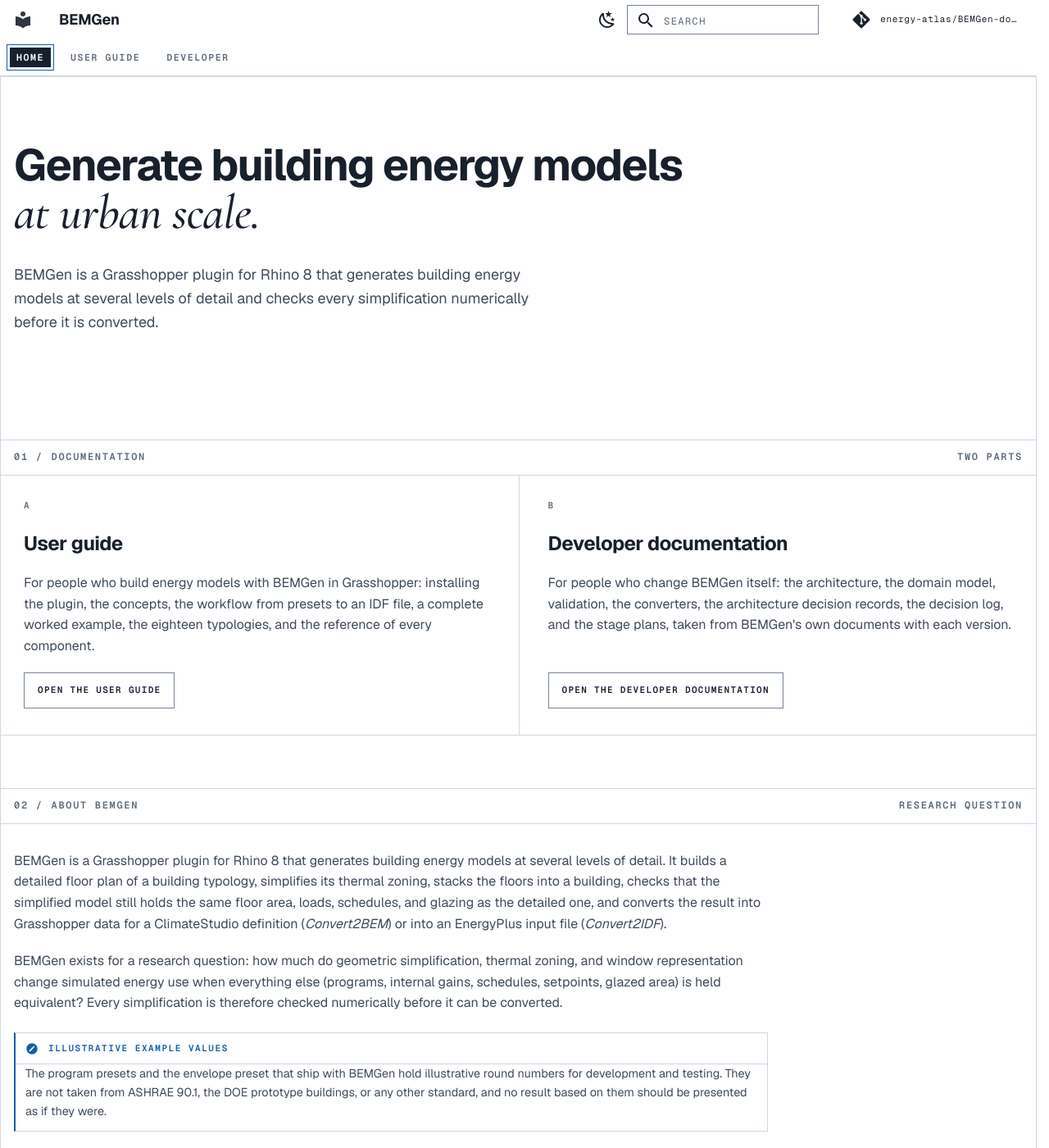
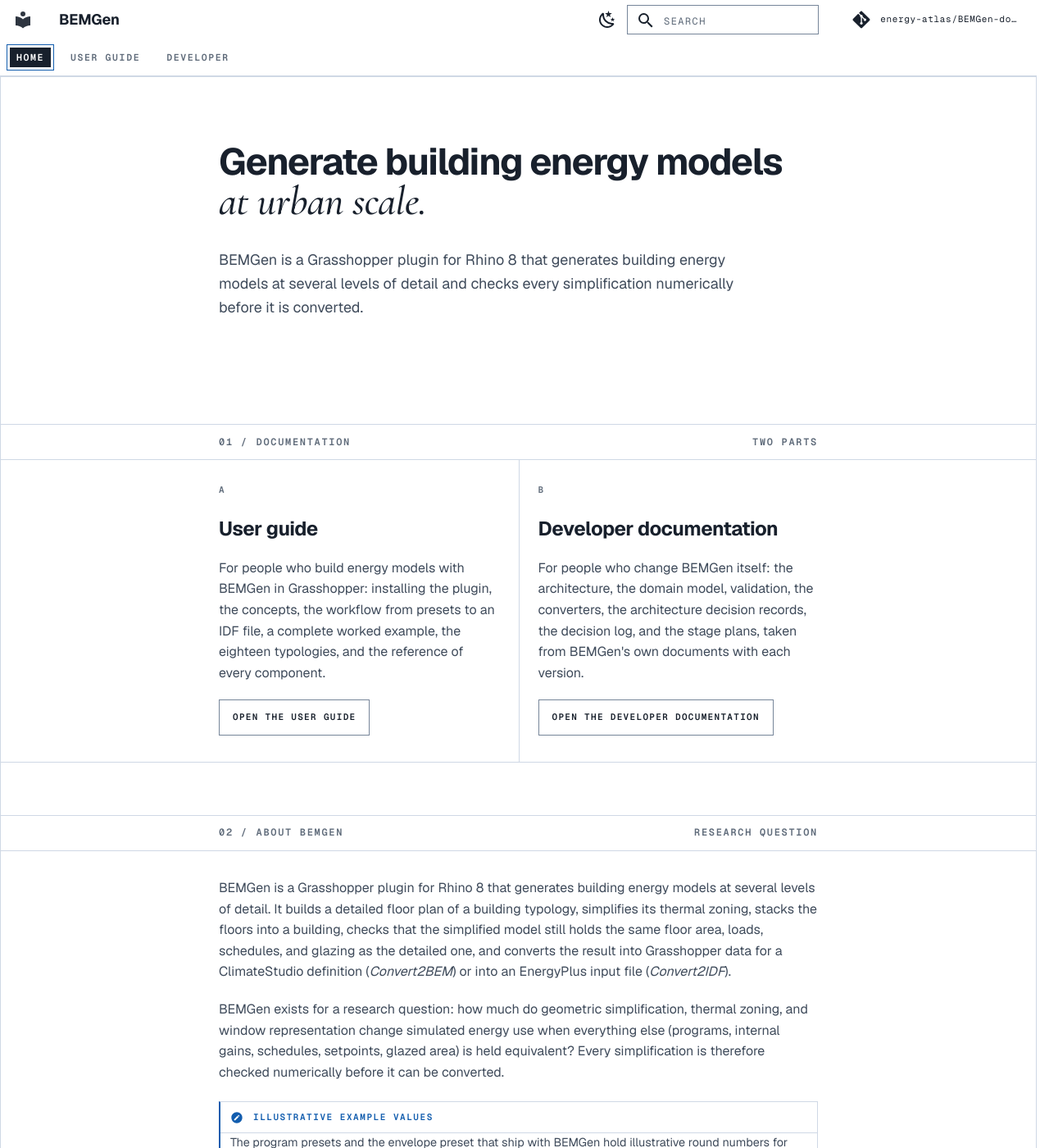
Before and after one commit to Energy-Atlas/BEMGen-docs, an MkDocs documentation site: the page built from docs/index.md, in a window 1280 px wide and 1400 px high. Shown: the whole window at 82% size. Built offline with MkDocs 1.6.1 and Material for MkDocs 9.7.7, drawn with Linux system fonts in a browser that asks for light colours; comment, search, counter and statistics services are not loaded.

Commit message:
fix(site): make titled cells clickable and give the landing page the sidebar margins

```diff
--- a/docs/assets/stylesheets/bemgen.css
+++ b/docs/assets/stylesheets/bemgen.css
@@ -141,6 +141,32 @@
 
 .md-content__inner {
   padding-top: 1.2rem;
+}
+
+/*
+ * A page that hides a sidebar (the landing page hides both) keeps the sidebar's width as an empty margin, without its
+ * rule, so its text lines up with the text of every other page. Only the content moves: strips and grids still run
+ * from frame to frame. --ea-inset-left and --ea-inset-right hold the empty margins.
+ */
+.md-content {
+  --ea-inset-left: 0rem;
+  --ea-inset-right: 0rem;
+}
+
+@media screen and (min-width: 76.25em) {
+  .md-sidebar--primary[hidden] ~ .md-content {
+    --ea-inset-left: 12.1rem;
+  }
+
+  .md-sidebar--secondary[hidden] ~ .md-content {
+    --ea-inset-right: 12.1rem;
+  }
+}
+
+[dir] .md-main__inner > .md-content > .md-content__inner.md-typeset,
+[dir] .md-main__inner > .md-content > .md-path {
+  margin-left: calc(var(--ea-gutter) + var(--ea-inset-left));
+  margin-right: calc(var(--ea-gutter) + var(--ea-inset-right));
 }
 
 /* ---------------------------------------------------------------------------------------------------------------------
@@ -735,10 +761,11 @@
   gap: 0.5rem;
   letter-spacing: 0.14em;
   line-height: 1.3;
-  margin: 3.2rem calc(-1 * var(--ea-gutter)) 1.6rem;
+  margin: 3.2rem calc(-1 * (var(--ea-gutter) + var(--ea-inset-right))) 1.6rem
+    calc(-1 * (var(--ea-gutter) + var(--ea-inset-left)));
   max-width: none;
   min-height: 2.2rem;
-  padding: 0.5rem var(--ea-gutter);
+  padding: 0.5rem calc(var(--ea-gutter) + var(--ea-inset-right)) 0.5rem calc(var(--ea-gutter) + var(--ea-inset-left));
   position: relative;
   text-transform: uppercase;
 }
@@ -771,17 +798,30 @@
 
 /* ---------------------------------------------------------------------------------------------------------------------
  * Grids of cells (spec sections 6 and 8). Material's `grid cards` markup becomes one continuous grid with shared
- * borders: each cell draws its right and bottom rule, and the grid clips the rules at its outer edge.
+ * borders. The outer block draws the top and bottom rules from frame to frame; the list inside it is the grid, inset
+ * like the text, and each cell draws its right and bottom rule, which the list clips at its outer edge. Cells pad
+ * their text by the gutter, so it lines up with the prose above and below.
  * ------------------------------------------------------------------------------------------------------------------ */
 
 .md-typeset .grid.cards {
   border-bottom: 1px solid var(--ea-border-subtle);
   border-top: 1px solid var(--ea-border-subtle);
+  display: block;
+  margin: 1.6rem calc(-1 * (var(--ea-gutter) + var(--ea-inset-right))) 1.6rem
+    calc(-1 * (var(--ea-gutter) + var(--ea-inset-left)));
+  max-width: none;
+  padding: 0 var(--ea-inset-right) 0 var(--ea-inset-left);
+}
+
+.md-typeset .grid.cards > :is(ul, ol) {
   counter-reset: ea-cell;
+  display: grid;
   gap: 0;
   grid-template-columns: repeat(auto-fit, minmax(min(100%, 14rem), 1fr));
-  margin: 1.6rem calc(-1 * var(--ea-gutter));
+  list-style: none;
+  margin: 0;
   overflow: hidden;
+  padding: 0;
 }
 
 .md-typeset .grid.cards > :is(ul, ol) > li {
@@ -791,7 +831,9 @@
   counter-increment: ea-cell;
   display: flex;
   flex-direction: column;
-  padding: 1.4rem 1.8rem 1.6rem;
+  margin: 0;
+  padding: 1.4rem var(--ea-gutter) 1.6rem;
+  position: relative;
   transition: background-color var(--ea-transition);
 }
 
@@ -799,6 +841,35 @@
   background-color: var(--ea-bg-surface-1);
   border-color: transparent;
   box-shadow: 1px 0 0 var(--ea-border-subtle), 0 1px 0 var(--ea-border-subtle);
+}
+
+/*
+ * A cell whose title is a link is a link as a whole: the title link stretches over the cell. Other links in the cell
+ * (a button, a link in the description) stay above it and keep their own targets.
+ */
+.md-typeset .grid.cards > :is(ul, ol) > li > p:first-of-type > a:only-child::after {
+  content: "";
+  inset: 0;
+  position: absolute;
+}
+
+.md-typeset .grid.cards > :is(ul, ol) > li a:not(p:first-of-type > a:only-child) {
+  position: relative;
+  z-index: 1;
+}
+
+.md-typeset .grid.cards > :is(ul, ol) > li:has(> p:first-of-type > a:only-child):hover > p:first-of-type > a {
+  color: var(--ea-accent);
+}
+
+/* The stretched link gives the cell its focus ring, so a keyboard user sees the whole cell selected. */
+.md-typeset .grid.cards > :is(ul, ol) > li > p:first-of-type > a:only-child:focus-visible {
+  outline: none;
+}
+
+.md-typeset .grid.cards > :is(ul, ol) > li > p:first-of-type > a:only-child:focus-visible::after {
+  outline: 1px solid var(--ea-accent);
+  outline-offset: -2px;
 }
 
 /* The cell index: A, B, C in a list; 01, 02, 03 in a numbered list. */
@@ -851,7 +922,7 @@
 
 /* Compact cells: the numbered reading lists of the section index pages. */
 .md-typeset .grid.cards.compact > :is(ul, ol) > li {
-  padding: 1.1rem 1.2rem 1.2rem;
+  padding: 1.1rem var(--ea-gutter) 1.2rem;
 }
 
 .md-typeset .grid.cards.compact > :is(ul, ol) > li::before {
@@ -875,16 +946,17 @@
  * ------------------------------------------------------------------------------------------------------------------ */
 
 .md-typeset .ea-hero {
+  container-type: inline-size;
   padding: 2.4rem 0 3.2rem;
 }
 
+/* Sized to the hero's own width: "Generate building energy models" is about 15.2 em wide, so 6.2cqi keeps it on one line. */
 .md-typeset .ea-hero h1 {
-  font-size: clamp(2rem, 4.2vw, 3.2rem);
+  font-size: clamp(1.6rem, 6.2cqi, 3.2rem);
   font-weight: 700;
   letter-spacing: -0.03em;
   line-height: 1.02;
   margin: 0 0 1.6rem;
-  max-width: 18em;
 }
 
 .md-typeset .ea-hero h1 em {
```
Also changed, not shown: design/ui-design-spec.md (+7 -0 lines).
